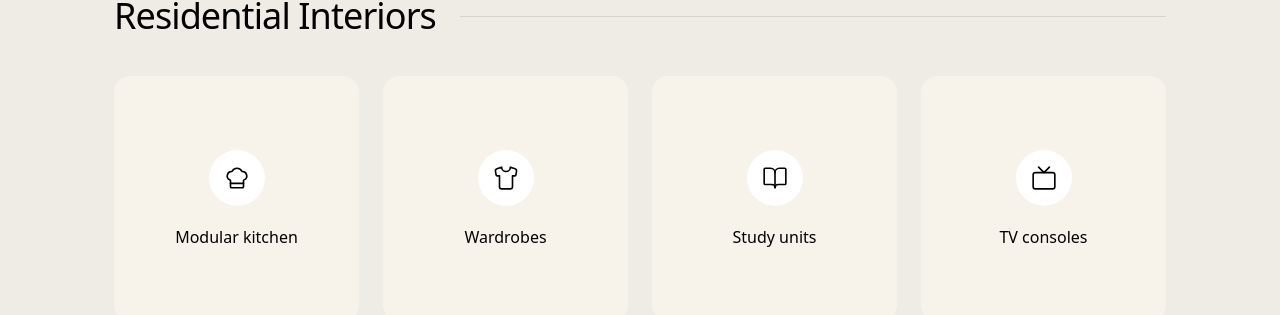
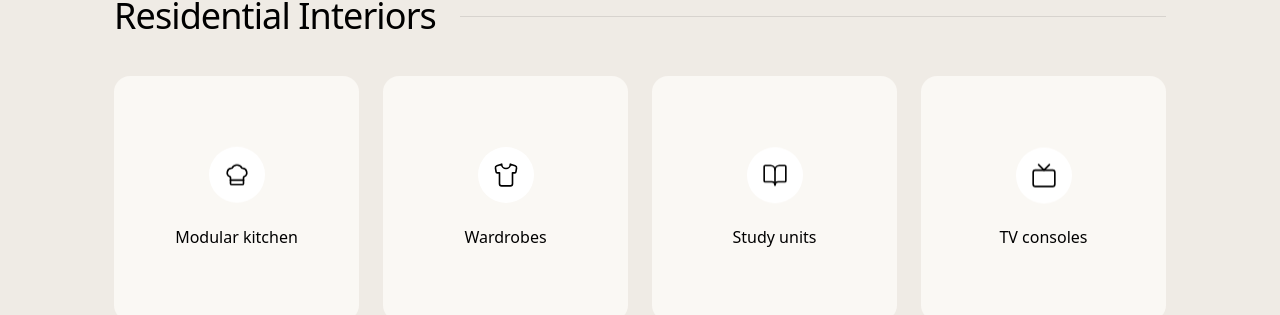
Before and after one commit to hue-matrix/Hue, a Next.js app: page /services in a window 1280 px wide. Shown: the part 507-822 px from the top of the page. Built offline with nearby package versions, Linux system fonts and the light colour scheme.

Commit message:
New icons

```diff
--- a/app/services/page.tsx
+++ b/app/services/page.tsx
@@ -111,12 +111,21 @@ function ServiceIconCard({ item, index }: { item: any; index: number }) {
             viewport={{ once: true, margin: "-10%" }}
             transition={{ duration: 0.5, delay: index * 0.05 }}
             whileHover={{ scale: 1.03, transition: { type: "spring", stiffness: 400, damping: 30 } }}
-            className="bg-[#f7f2ea] rounded-2xl p-6 md:p-8 flex flex-col items-center justify-center gap-5 text-center group cursor-pointer transition-colors duration-500 h-full aspect-square"
+            className="bg-[#faf8f4] rounded-2xl p-6 md:p-8 flex flex-col items-center justify-center gap-5 text-center group cursor-pointer transition-colors duration-500 h-full aspect-square"
             data-cursor="hover"
         >
-            <div className="w-14 h-14 rounded-full bg-white flex items-center justify-center text-black group-hover:scale-110 transition-transform duration-300">
+            <motion.div
+                className="w-14 h-14 rounded-full bg-white flex items-center justify-center text-black group-hover:scale-110 transition-transform duration-300"
+                animate={{ y: [0, -6, 0] }}
+                transition={{
+                    duration: 4,
+                    repeat: Infinity,
+                    ease: "easeInOut",
+                    delay: index * 0.2
+                }}
+            >
                 <Icon strokeWidth={1.5} size={26} />
-            </div>
+            </motion.div>
             <span className="text-sm md:text-base font-sans font-medium leading-snug">
                 {item.label}
             </span>
--- a/components/sections/WhyUs.tsx
+++ b/components/sections/WhyUs.tsx
@@ -74,7 +74,17 @@ export const WhyUs = () => {
                                 transition={{ type: "spring", stiffness: 300, damping: 20 }}
                                 data-cursor="hover"
                             >
-                                {pillar.icon}
+                                <motion.div
+                                    animate={{ y: [0, -8, 0] }}
+                                    transition={{
+                                        duration: 5,
+                                        repeat: Infinity,
+                                        ease: "easeInOut",
+                                        delay: index * 0.3
+                                    }}
+                                >
+                                    {pillar.icon}
+                                </motion.div>
                                 <h3 className="text-2xl font-bold font-sans text-foreground mb-4">{pillar.title}</h3>
                                 <p className="text-[#7d7b77] leading-relaxed font-sans text-lg font-light">
                                     {pillar.description}
```
